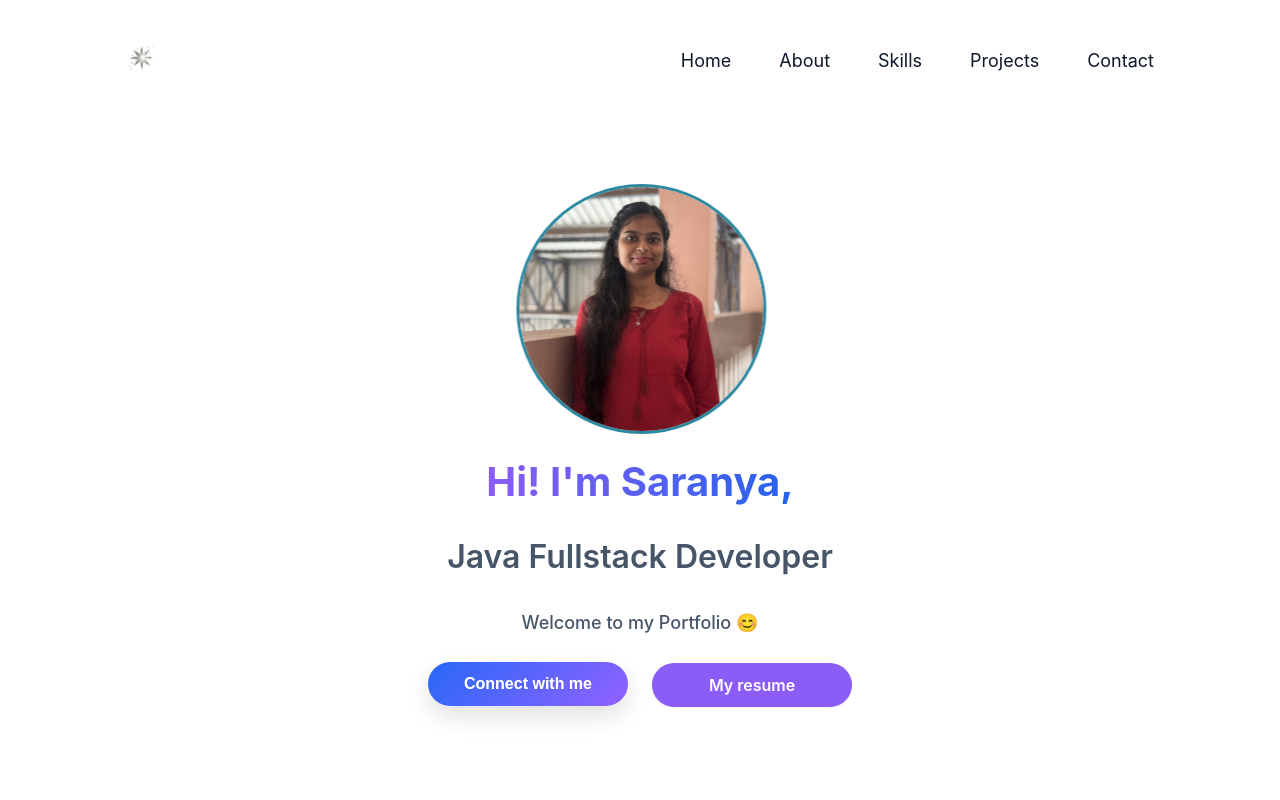
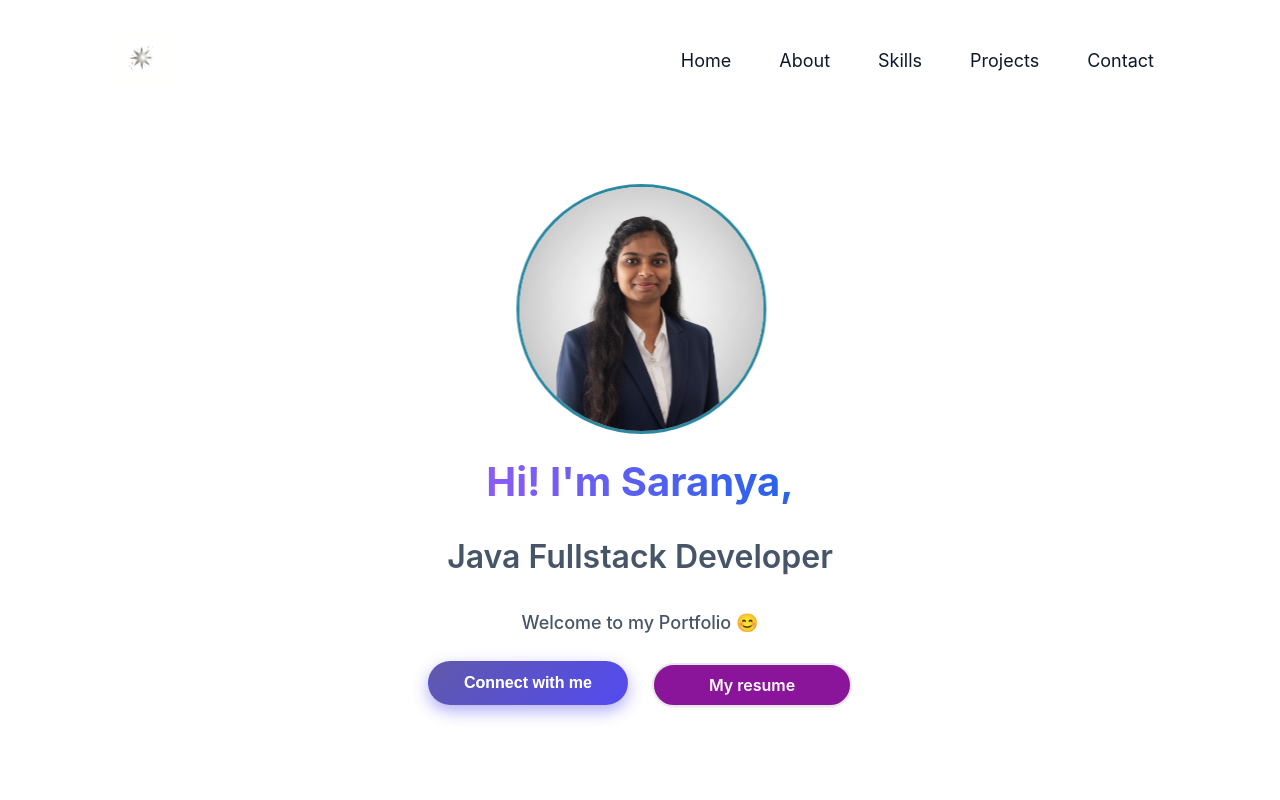
Before and after one commit to Saranyabalaji219/portfolio, a React (Vite) app: page / in a window 1280 px wide. In both pictures the pointer is over the button "Connect with me". Shown: the top 800 px of the page. Built offline with nearby package versions, Linux system fonts and the light colour scheme.

Commit message:
colour changes

```diff
--- a/src/Component/About/About.jsx
+++ b/src/Component/About/About.jsx
@@ -1,6 +1,6 @@
 import React from 'react'
 import './About.css'
-import profile2 from '../../assets/profile2.jpeg'
+import profile2 from '../../assets/profile2.png'
 const About = () => {
   return (
     <div id='about' className='About'>
--- a/src/Component/Contact/Contact.css
+++ b/src/Component/Contact/Contact.css
@@ -119,7 +119,6 @@
 }
 
 .submit:hover{
-
    transform: scale(1.05);
 }
 
--- a/src/Component/Hero/Home.css
+++ b/src/Component/Hero/Home.css
@@ -42,26 +42,43 @@
 }
 .hero-action .btn{ width: 200px; height: 44px; font-size: var(--font-size-base); font-weight: 600; }
 
-.hero-connect{
-    border: none;
+.btn-primary.hero-connect {
+  background: linear-gradient(135deg, #44409b, #3335b9);
+    /* border: 2px solid rgb(28, 24, 153); */
+    color: #fff;
+  box-shadow: 0 4px 12px rgba(79, 70, 229, 0.3);
+    cursor: pointer;
+     text-decoration: none;
 }
 
-.hero-connect:hover{
+.btn-primary.hero-connect:hover {
+  background: linear-gradient(135deg, #5c55a2, #4f46e5);
+   transform: translateY(-2px);
+  box-shadow: 0 6px 16px rgba(79, 70, 229, 0.45);
 }
 
 .hero-resume{
-    background: var(--color-accent);
+    background-color: rgb(139, 21, 154);
     color: var(--color-primary-contrast);
-    border-color: transparent;
+    /* border-color: transparent; */
+     border: 2px solid #e5e7eb;
     text-decoration: none;
 }
-.hero-resume:hover{ background: #9333ea; text-decoration: none; color: var(--color-primary-contrast); box-shadow: var(--shadow-md); }
-
-.hero-resume:hover{
+/* .hero-resume:hover{
+    background: #c34db1; text-decoration: none; color: var(--color-primary-contrast); box-shadow: var(--shadow-md);
+     transform: translateY(-2px);
+  box-shadow: 0 4px 12px rgba(0, 0, 0, 0.08);
+ } */
+   .btn.hero-resume:hover {
+  background: #de4cdc;
+  color: #ecedf1;
+  border-color: #d1d5db;
+  transform: translateY(-2px);
+  box-shadow: 0 4px 12px rgba(0, 0, 0, 0.08);
 }
 
 .hero-connect{
-    text-decoration: none;
+
 }
 
 
--- a/src/Component/Hero/Home.jsx
+++ b/src/Component/Hero/Home.jsx
@@ -1,6 +1,6 @@
 import React from 'react'
 import './Home.css'
-import profile2 from '../../assets/profile2.jpeg'
+import profile2 from '../../assets/profile2.png'
 
 const Home = ({ setPage }) => {
   return (
```
Also changed, not shown: src/assets/profile2.png (added).
